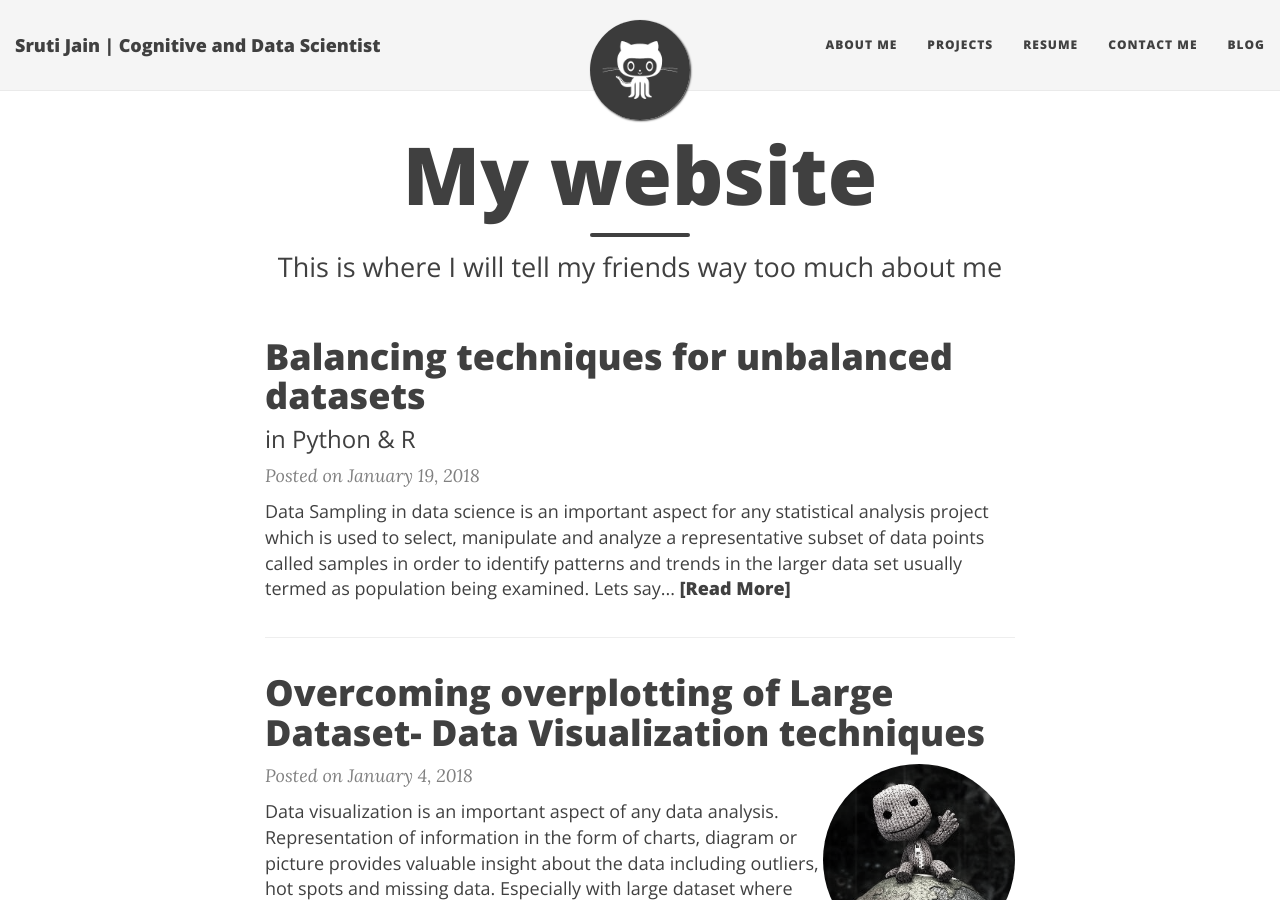
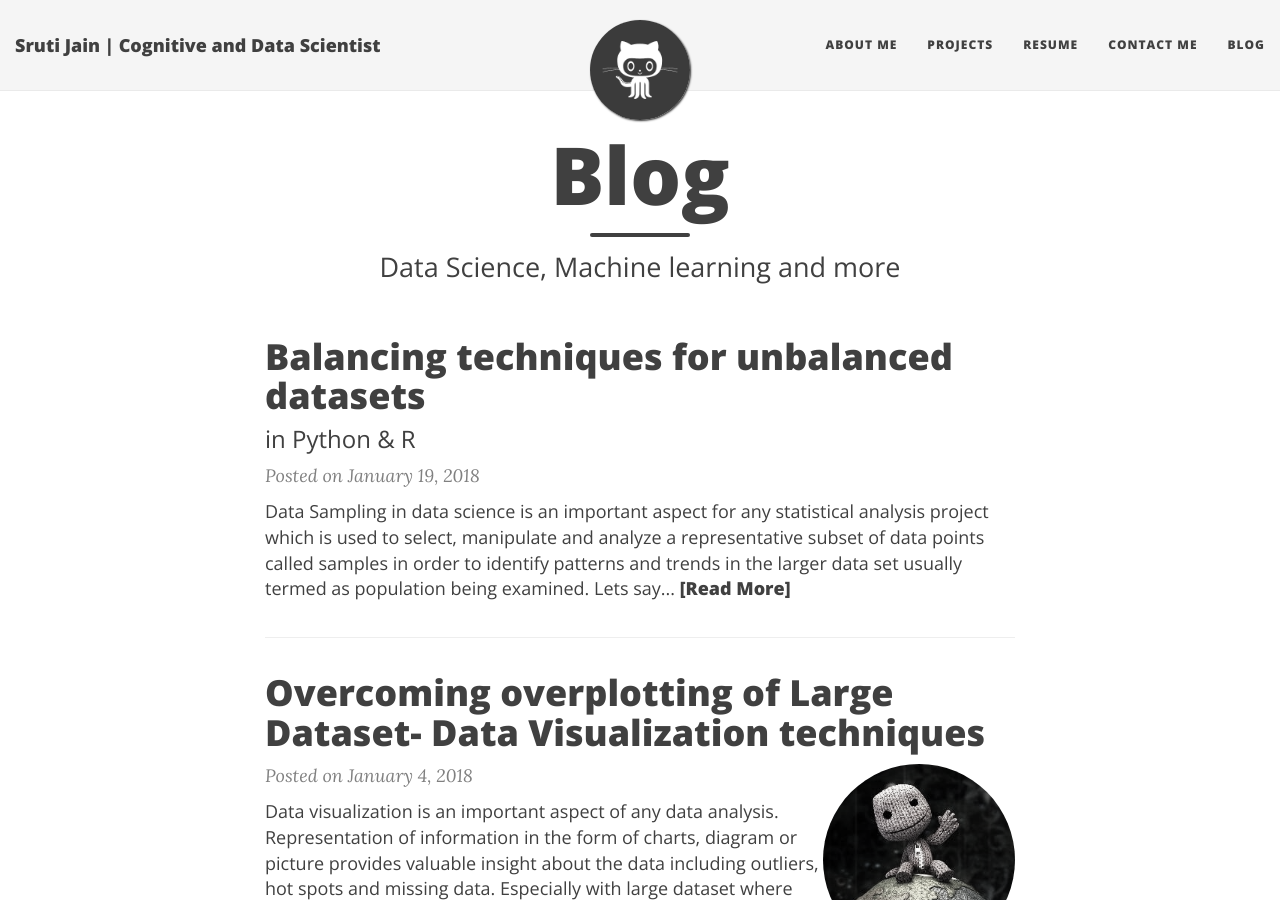
Before and after one commit to sruti-jain/sruti-jain.github.io, a Jekyll site: the page built from index.html, in a window 1280 px wide and 900 px high. Built offline with Jekyll 4.4.1, drawn with Linux system fonts in a browser that asks for light colours; nearby versions of some CDN libraries; the list of posts is cut into pages by our own code.

Commit message:
Update index.html

```diff
--- a/index.html
+++ b/index.html
@@ -1,7 +1,7 @@
 ---
 layout: page
-title: My website
-subtitle: This is where I will tell my friends way too much about me
+title: Blog
+subtitle: Data Science, Machine learning and more
 use-site-title: true
 ---
 
```
